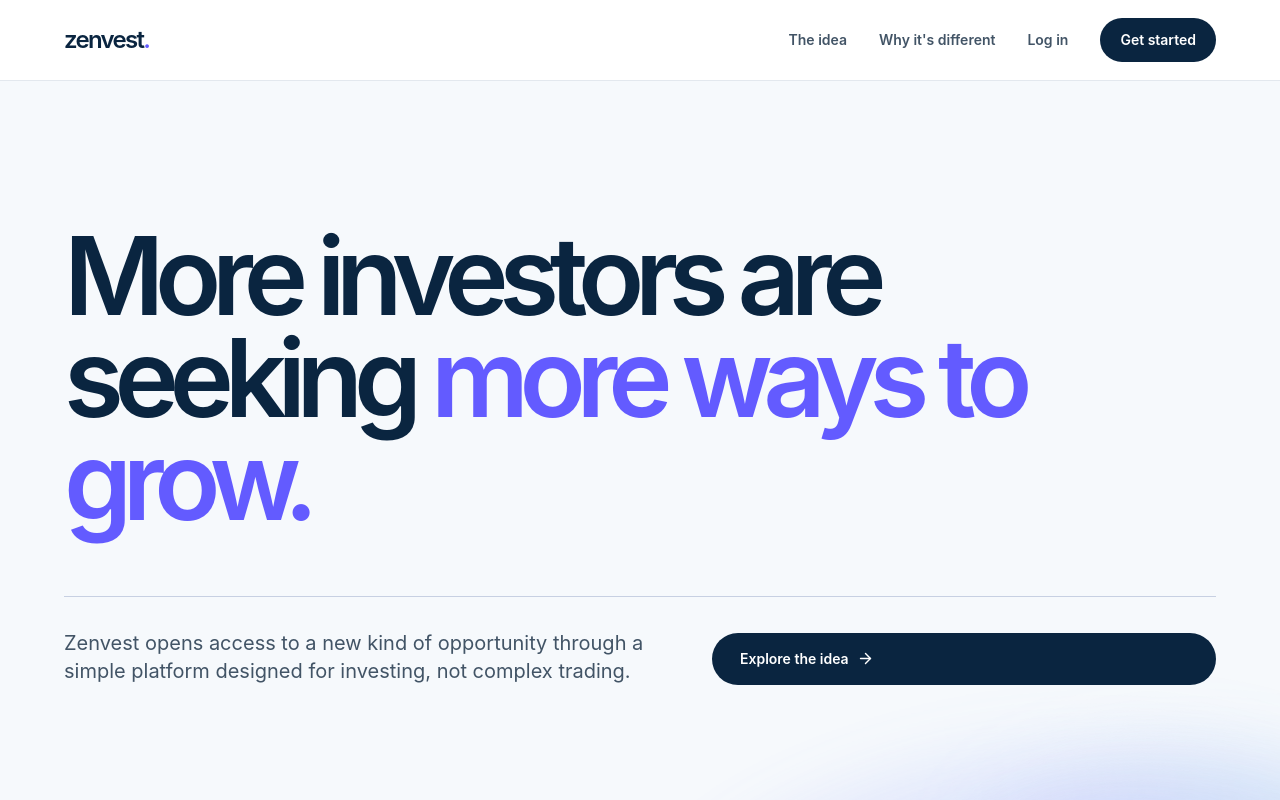
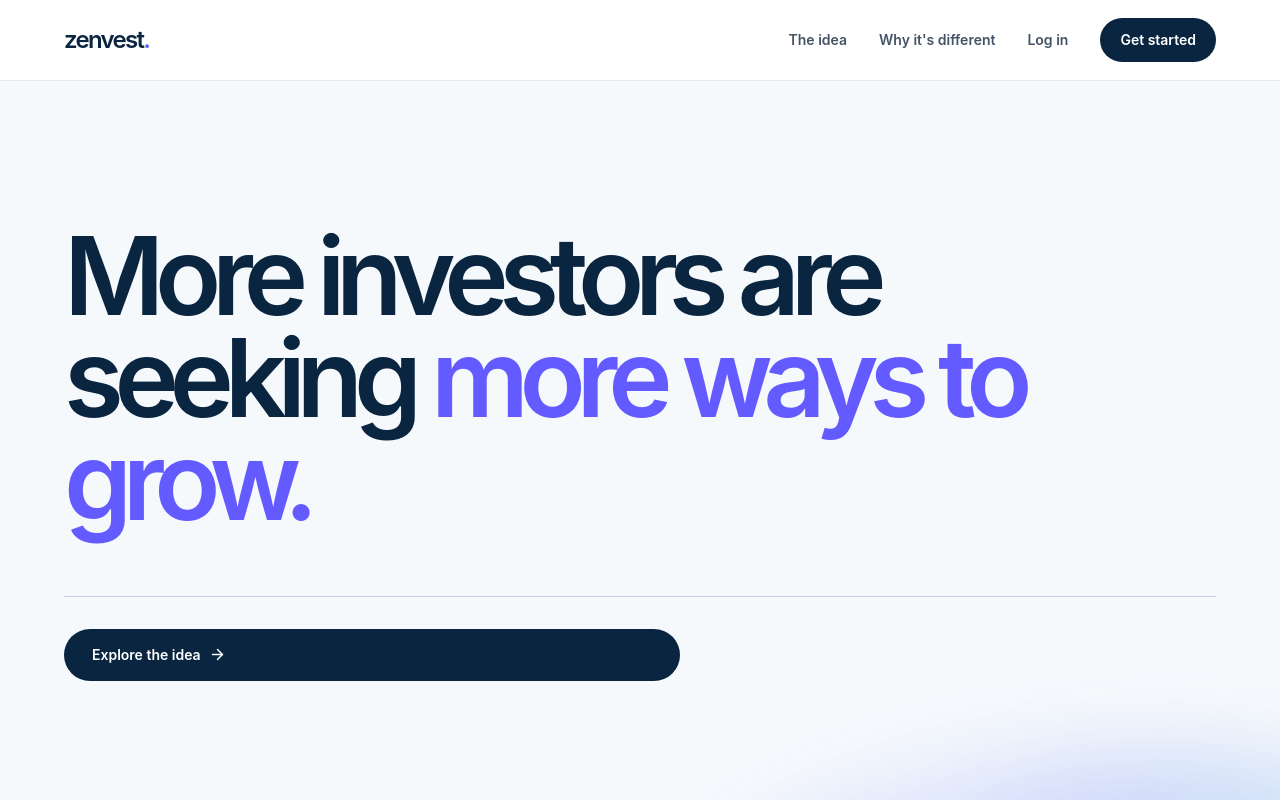
Before and after one commit to en0ma/zenvest, a Next.js app: page / in a window 1280 px wide. Shown: the top 800 px of the page. Built offline with nearby package versions, Linux system fonts and the light colour scheme; no server answers.

Commit message:
copy: remove hero supporting paragraph as requested

```diff
--- a/src/app/page.tsx
+++ b/src/app/page.tsx
@@ -3,7 +3,7 @@ import {ArrowRight,ArrowUpRight,Clock3,Repeat2,ShieldCheck,Smartphone,Wallet,Eye
 import {MarketingHeader,MarketingFooter} from "@/components/marketing";
 
 export default function Home(){return <><MarketingHeader/><main className="bg-white text-[#0A2540]">
-<section className="relative isolate overflow-hidden bg-[#F6F9FC] border-b border-[#DDE4F2]"><div className="relative mx-auto max-w-[1480px] px-6 pb-28 pt-24 sm:px-10 md:px-16 md:pb-36 md:pt-36"><h1 className="relative z-10 max-w-6xl text-[clamp(3.5rem,8.5vw,9.8rem)] font-semibold leading-[.94] tracking-[-.085em]">More investors are seeking <span className="text-[#635BFF]">more ways to grow.</span></h1><div className="relative z-10 mt-16 grid gap-8 border-t border-[#C7D0E2] pt-8 md:grid-cols-[1.1fr_.9fr] md:items-end"><p className="max-w-2xl text-lg leading-8 text-[#425466] md:text-xl">Zenvest opens access to a new kind of opportunity through a simple platform designed for investing, not complex trading.</p><Link href="/#opportunity" className="inline-flex items-center gap-2 rounded-full bg-[#0A2540] px-7 py-4 text-sm font-semibold text-white">Explore the idea <ArrowRight size={17}/></Link></div><div aria-hidden="true" className="pointer-events-none absolute right-[-15%] top-[-10%] -z-10 h-[110%] w-[70%] overflow-hidden opacity-70"><div className="zen-hero-ribbon absolute -bottom-48 left-[8%] h-64 w-[75%] rotate-[-12deg] rounded-[100%] bg-gradient-to-r from-[#635BFF]/20 via-[#7B9CFF]/30 to-[#31B5D8]/20 blur-2xl"/><div className="zen-hero-ribbon-alt absolute -bottom-56 right-[-12%] h-72 w-[65%] rotate-[12deg] rounded-[100%] bg-gradient-to-r from-[#A78BFA]/25 to-[#3B82F6]/20 blur-2xl"/></div></div></section>
+<section className="relative isolate overflow-hidden bg-[#F6F9FC] border-b border-[#DDE4F2]"><div className="relative mx-auto max-w-[1480px] px-6 pb-28 pt-24 sm:px-10 md:px-16 md:pb-36 md:pt-36"><h1 className="relative z-10 max-w-6xl text-[clamp(3.5rem,8.5vw,9.8rem)] font-semibold leading-[.94] tracking-[-.085em]">More investors are seeking <span className="text-[#635BFF]">more ways to grow.</span></h1><div className="relative z-10 mt-16 grid gap-8 border-t border-[#C7D0E2] pt-8 md:grid-cols-[1.1fr_.9fr] md:items-end"><Link href="/#opportunity" className="inline-flex items-center gap-2 rounded-full bg-[#0A2540] px-7 py-4 text-sm font-semibold text-white">Explore the idea <ArrowRight size={17}/></Link></div><div aria-hidden="true" className="pointer-events-none absolute right-[-15%] top-[-10%] -z-10 h-[110%] w-[70%] overflow-hidden opacity-70"><div className="zen-hero-ribbon absolute -bottom-48 left-[8%] h-64 w-[75%] rotate-[-12deg] rounded-[100%] bg-gradient-to-r from-[#635BFF]/20 via-[#7B9CFF]/30 to-[#31B5D8]/20 blur-2xl"/><div className="zen-hero-ribbon-alt absolute -bottom-56 right-[-12%] h-72 w-[65%] rotate-[12deg] rounded-[100%] bg-gradient-to-r from-[#A78BFA]/25 to-[#3B82F6]/20 blur-2xl"/></div></div></section>
 <section className="relative overflow-hidden bg-[#0A2540] py-24 text-white md:py-40"><div className="mx-auto grid max-w-7xl items-start gap-12 px-6 md:grid-cols-[1.2fr_.8fr] md:gap-24 md:px-10"><div><p className="text-xs font-semibold uppercase tracking-widest text-[#C6C3FF]">A changing investment landscape</p><h2 className="mt-6 text-4xl font-semibold tracking-[-.055em] md:text-6xl">More access. More ways to invest.</h2></div><div><p className="max-w-2xl text-xl leading-9 text-white/75">As investing becomes more accessible, people are exploring opportunities beyond traditional portfolios. Zenvest examines one such approach: short-duration event-market pricing.</p></div></div></section>
 <section id="opportunity" className="relative scroll-mt-24 overflow-hidden bg-white py-28 md:py-44"><div className="mx-auto max-w-7xl px-6 md:px-10"><p className="text-xs font-semibold uppercase tracking-wider text-[#635BFF]">The opportunity</p><h2 className="mt-5 max-w-3xl text-4xl font-semibold tracking-[-.055em] md:text-6xl">A fresh market every 15 minutes.</h2><p className="mt-6 max-w-2xl text-lg leading-8 text-[#425466]">Each new 15-minute Bitcoin event market offers another chance to evaluate prices. The strategy seeks moments when acquiring YES and NO could cost less than their combined settlement payout after fees.</p><Link href="/docs#yield-methodology" className="mt-8 inline-flex items-center gap-2 text-sm font-semibold underline underline-offset-4">How the strategy works <ArrowUpRight size={16}/></Link></div></section>
 <section className="relative overflow-hidden bg-[#EDEBFF] py-28 md:py-44"><div className="hidden" aria-hidden="true"/><div className="relative mx-auto max-w-7xl px-6 md:px-10"><div className="grid items-start gap-12 lg:grid-cols-[1.2fr_.8fr]"><div><p className="text-xs font-semibold uppercase tracking-wider text-[#635BFF]">An evolving investment landscape</p><h2 className="mt-5 text-4xl font-semibold tracking-[-.055em] md:text-6xl">More ways to put capital to work.</h2><p className="mt-6 max-w-lg text-lg leading-8 text-[#425466]">From first-time investors to experienced crypto traders, more people are exploring investment income beyond familiar markets. We’re opening a door to another kind of opportunity.</p></div></div></div></section>
```
